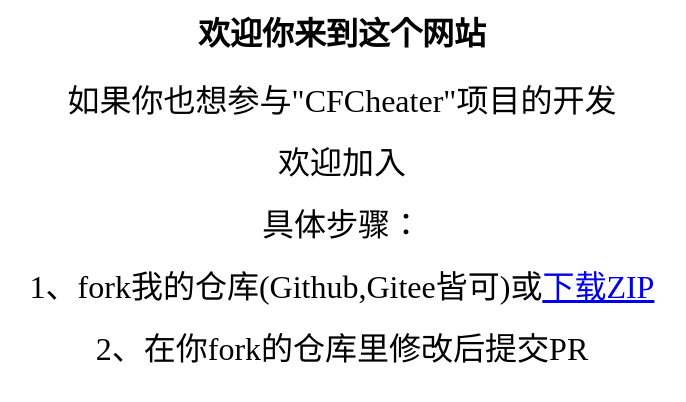
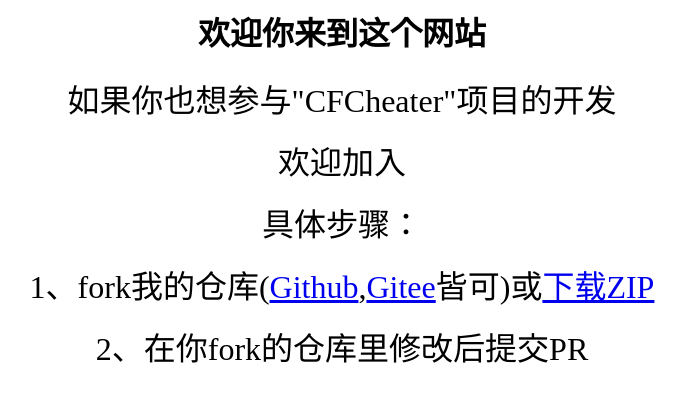
Before and after one commit to dataKingi/CFCheater, a plain HTML site: page index.html in a window 1280 px wide. Shown: the whole page, without its empty margins (298-984 px from the left). Drawn offline with Linux system fonts and the light colour scheme.

Commit message:
Update index.html

```diff
--- a/index.html
+++ b/index.html
@@ -11,7 +11,7 @@
 	<span style="font-size:32px;">具体步骤：</span>
 </p>
 <p style="text-align:center;">
-	<span style="font-size:32px;">1、fork我的仓库(Github,Gitee皆可)或<a href="https://archive.fastgit.org/Sgss123/CFCheater/archive/refs/heads/main.zip" target="_blank">下载ZIP</a></span>
+	<span style="font-size:32px;">1、fork我的仓库(<a href="https://github.com/Sgss123/CFCheater" target="_blank">Github</a>,<a href="https://gitee.com/Sgss_F/CFCheater" target="_blank">Gitee</a>皆可)或<a href="https://archive.fastgit.org/Sgss123/CFCheater/archive/refs/heads/main.zip" target="_blank">下载ZIP</a></span>
 </p>
 <p style="text-align:center;">
 	<span style="font-size:32px;">2、在你fork的仓库里修改后提交PR<span style="font-size:24px;"></span><br />
```
